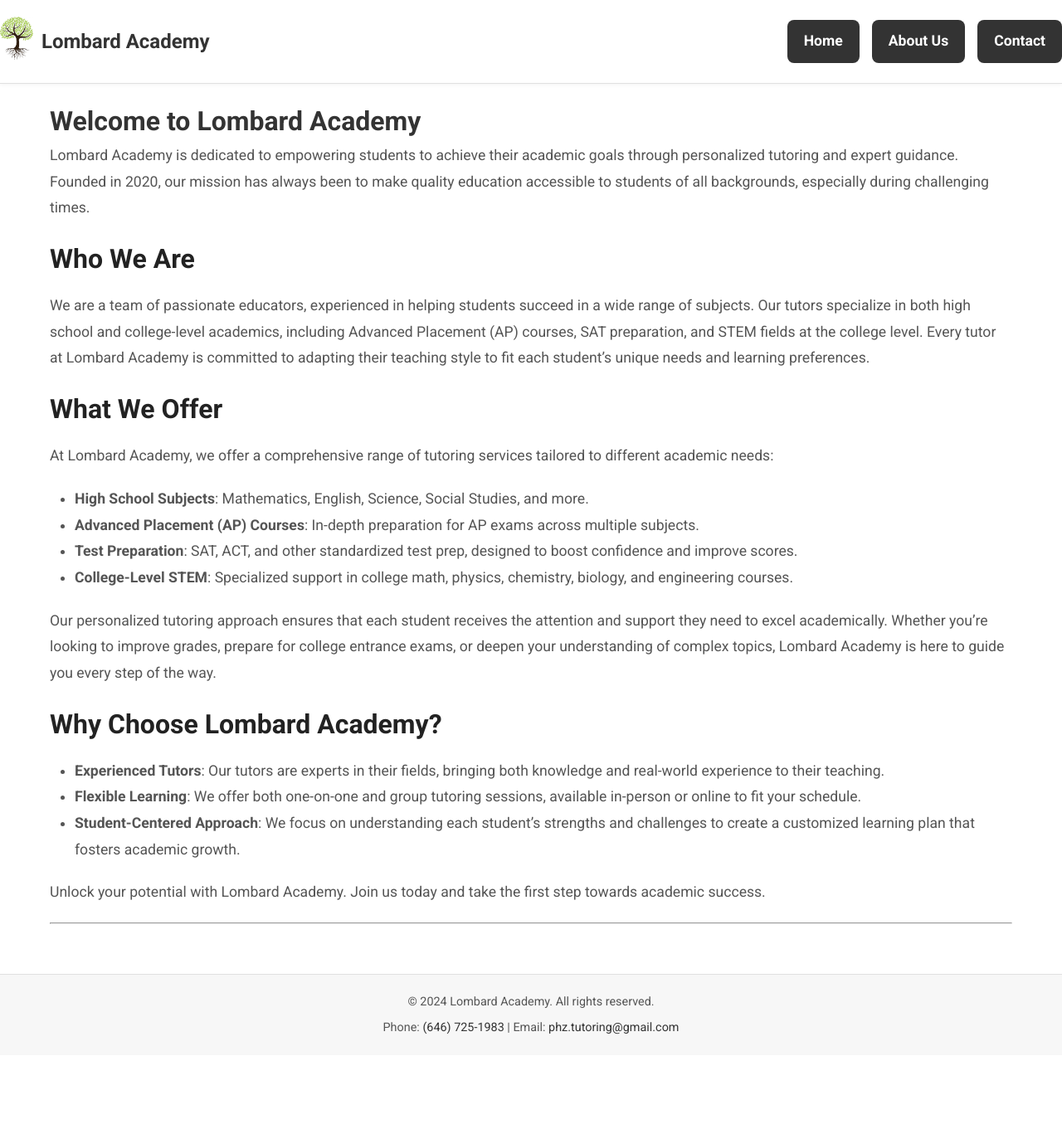
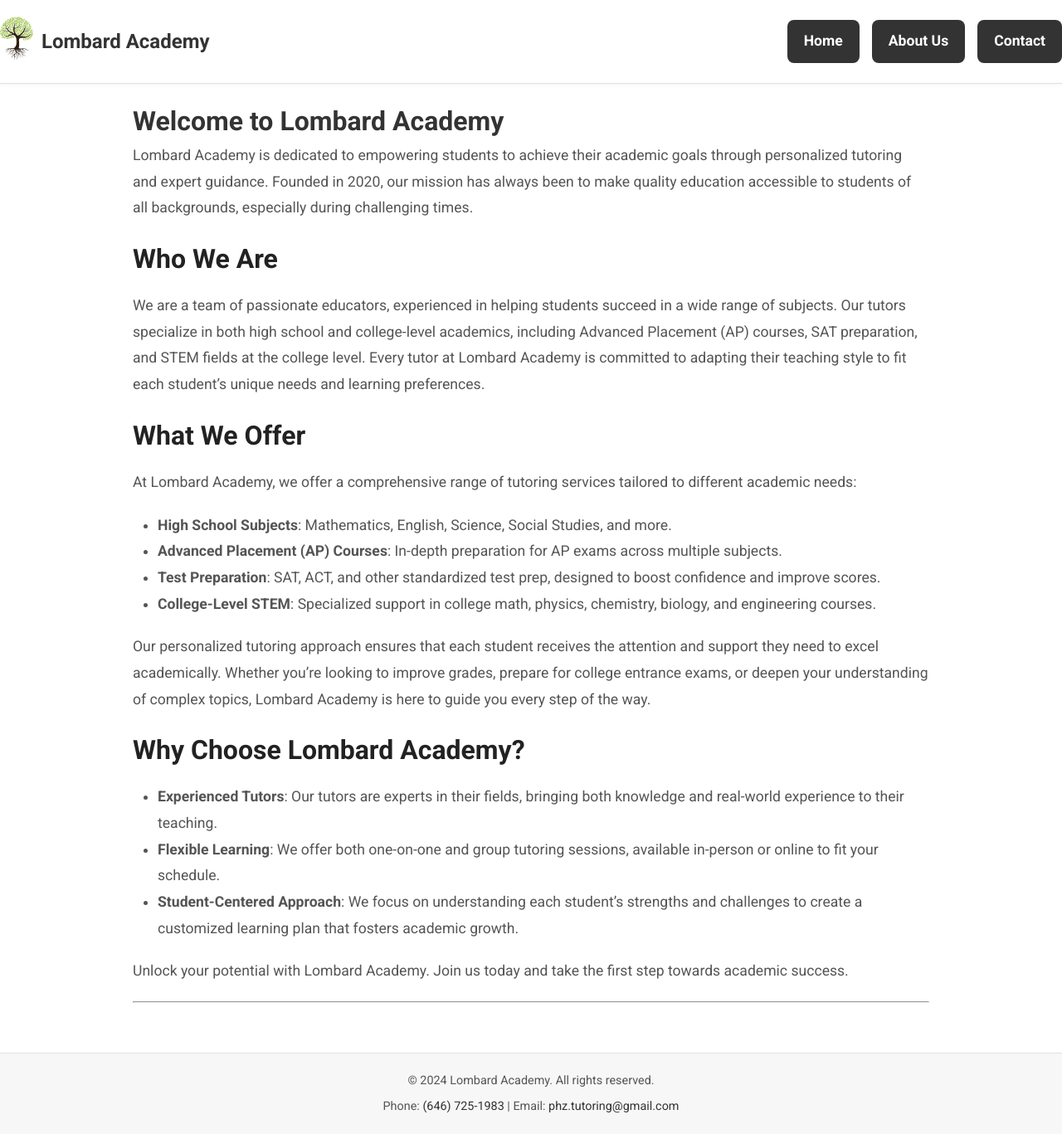
Before and after one commit to nicholasl25/lombardacademy, a Jekyll site: the page built from index.md, in a window 1280 px wide. Shown: the whole page at 83% size. Built offline with Jekyll 4.4.1, drawn with Linux system fonts in a browser that asks for light colours; before the commit the page ends 1272 px from its top, so only the background shows below that.

```diff
--- a/_data/founder.yml
+++ b/_data/founder.yml
@@ -4,4 +4,4 @@ specialties: AP Calculus, SAT Math, Physics, and College Admissions Coaching
 bio: >
   Nicholas founded Lombard Academy in 2020 to provide high-quality tutoring and guidance to students aiming for top college admissions and scores.
   With over five years of experience in tutoring, Nicholas has helped over 50 students achieve their academic and career goals.
-image: /assets/images/tutors/founder.jpeg
+image: assets/images/tutors/founder.jpeg
--- a/assets/css/styles.css
+++ b/assets/css/styles.css
@@ -17,7 +17,7 @@ body {
 /* Global Layout */
 main {
     padding: 20px;
-    max-width: 1200px;
+    max-width: 1000px;
     margin: 0 auto;
 }
 
```
